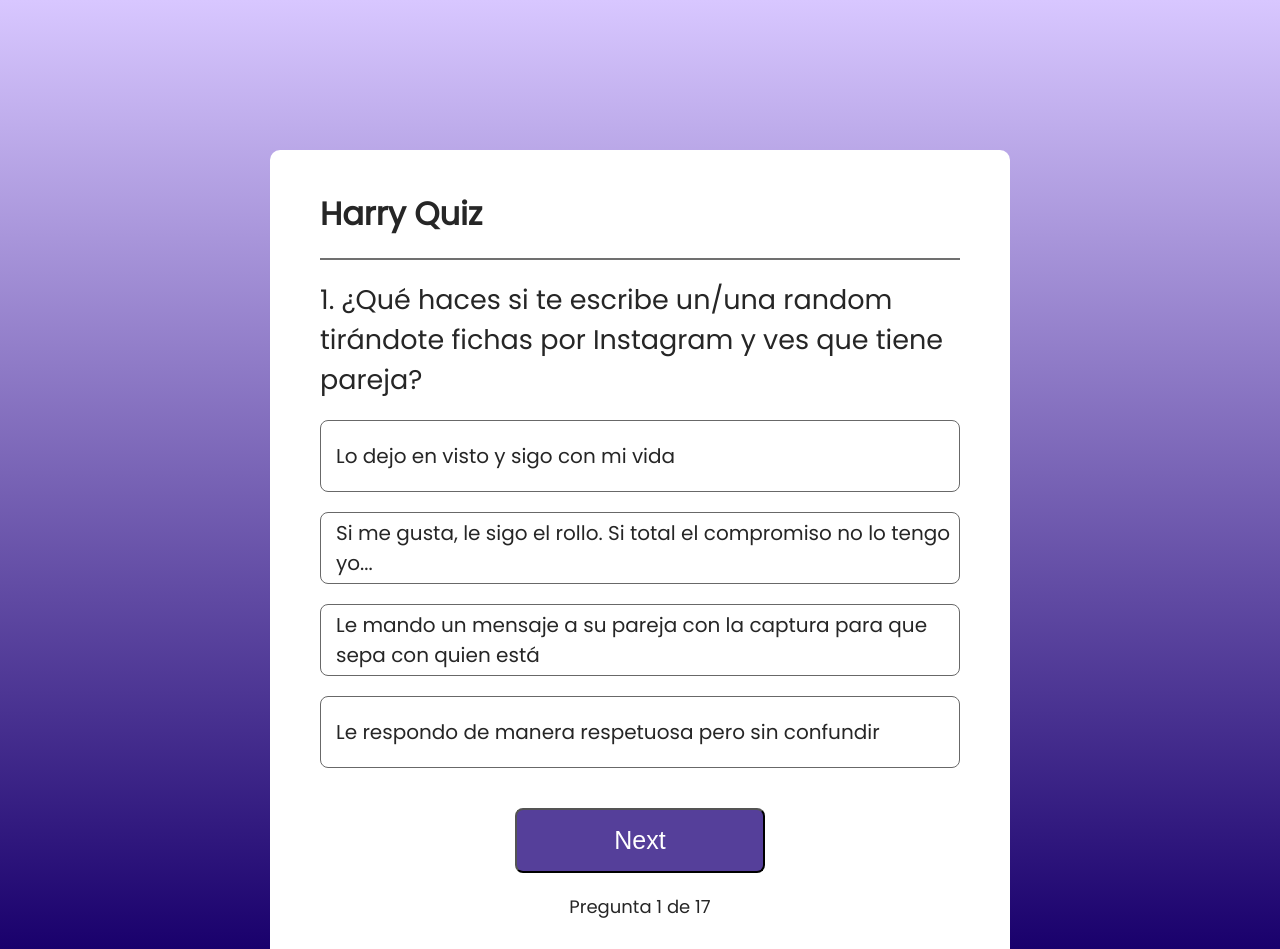
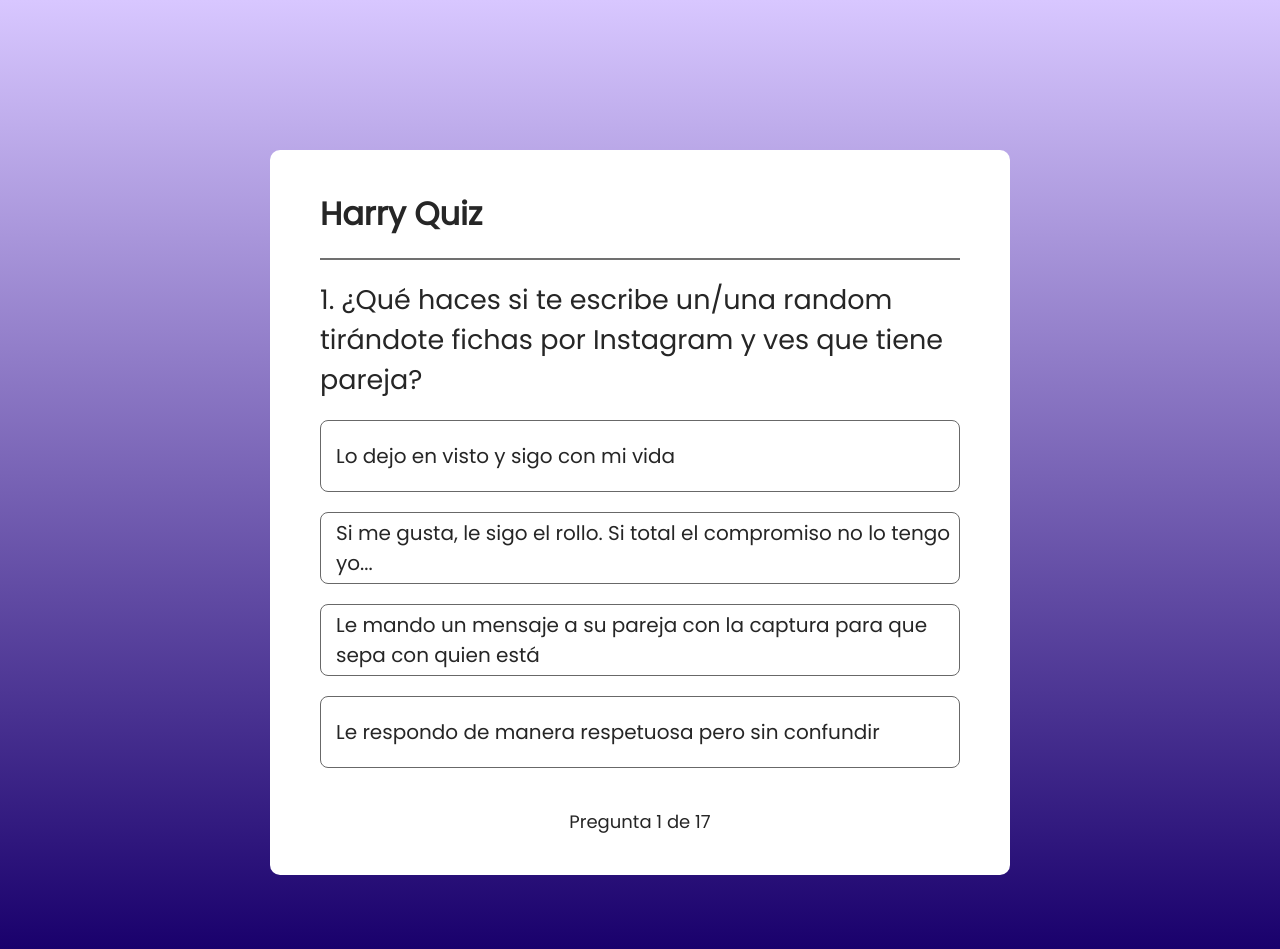
Before and after one commit to luis-mcr/harry-quiz, a React (Vite) app: page / in a window 1280 px wide. Shown: the top 949 px of the page. Built offline with nearby package versions, Linux system fonts and the light colour scheme.

Commit message:
Version 1.1 Movimos los estados de las casas al componente Quiz. Eliminamos el estado question

```diff
--- a/src/App.jsx
+++ b/src/App.jsx
@@ -3,14 +3,14 @@ import Quiz from './components/Quiz/Quiz';
 
 const App = () => {
   // Se hace referencia a las casas de Harry Potter
-  const [Gri, setGri] = useState(0);
-  const [Sly, setSly] = useState(0);
-  const [Huf, setHuf] = useState(0);
-  const [Rav, setRav] = useState(0);
+  // const [Gri, setGri] = useState(0);
+  // const [Sly, setSly] = useState(0);
+  // const [Huf, setHuf] = useState(0);
+  // const [Rav, setRav] = useState(0);
 
   return (
     <>
-      <Quiz Gri={Gri} Sly={Sly} Huf={Huf} Rav={Rav} setGri={setGri} setSly={setSly} setHuf={setHuf} setRav={setRav}/>
+      <Quiz/>
     </>
   )
 }
--- a/src/components/Quiz/Quiz.jsx
+++ b/src/components/Quiz/Quiz.jsx
@@ -3,9 +3,14 @@ import "./Quiz.css";
 import { data } from "../../assets/data.js";
 import { funcionesPuntos } from "../../assets/points.js";
 
-const Quiz = ({ Gri, Sly, Huf, Rav, setGri, setRav, setSly, setHuf }) => {
-  let [index, setIndex] = useState(0);
-  const [question, setQuestion] = useState(data[index]);
+const Quiz = () => {
+  // Se hace referencia a las casas de Harry Potter
+  const [Gri, setGri] = useState(0);
+  const [Sly, setSly] = useState(0);
+  const [Huf, setHuf] = useState(0);
+  const [Rav, setRav] = useState(0);
+
+  const [index, setIndex] = useState(0);
   const [lock, setLock] = useState(false);
   const [result, setResult] = useState(false);
 
@@ -15,8 +20,7 @@ const Quiz = ({ Gri, Sly, Huf, Rav, setGri, setRav, setSly, setHuf }) => {
         setResult(true);
         return 0;
       }
-      setIndex(++index);
-      setQuestion(data[index]);
+      setIndex((prevIndex) => prevIndex + 1);
       deselectOption();
       setLock(false);
     }
@@ -28,7 +32,7 @@ const Quiz = ({ Gri, Sly, Huf, Rav, setGri, setRav, setSly, setHuf }) => {
     if (maxNumber === Gri) {
       return "¡Gryffindor! Que sí pesado, que eres el protagonista. ¿Puedes hablar de algo que no sea ti mismo? Hay momentos en los que deberías pedir ayuda, porque casi matas a tus colegas por creerte invencible. ¡Personaje! Qué pereza...";
     } else if (maxNumber === Sly) {
-      return "¡SlySlytherin! Eres turbio, pero por lo menos vas de cara y, la verdad,... Mejor que te traicione un hijo de puta, que lo ves venir, y ya te esperas la decepción, que un griffindor... Como cierto viejo con barbas que va de colega pero te usa durante 7 películas para salvarse el culo. Pero claro, después el antiguo pretendiente de tu madres, que perece que te odia, en el fondo te está guardando las espaldas. ¿Quién es un hijo de puta al final de cuentas?";
+      return "¡Slytherin! Eres turbio, pero por lo menos vas de cara y, la verdad,... Mejor que te traicione un hijo de puta, que lo ves venir, y ya te esperas la decepción, que un griffindor... Como cierto viejo con barbas que va de colega pero te usa durante 7 películas para salvarse el culo. Pero claro, después el antiguo pretendiente de tu madres, que perece que te odia, en el fondo te está guardando las espaldas. ¿Quién es un hijo de puta al final de cuentas?";
     } else if (maxNumber === Huf) {
       return "¡Hufflepuff! Y tú te creeías de griffindor. Ser un segundón no es nada malo, tu piensa que tu aportación más importante es no molestar. Vas a vivir más años porque vives tranquilo y sin un pesado con gafas con que casi te mata todo el tiempo porque quiere llamar la atención";
     } else {
@@ -62,7 +66,7 @@ const Quiz = ({ Gri, Sly, Huf, Rav, setGri, setRav, setSly, setHuf }) => {
       ) : (
         <>
           <h2>
-            {index + 1}. {question.question}
+            {index + 1}. {data[index].question}
           </h2>
           <ul>
             <li
@@ -79,7 +83,7 @@ const Quiz = ({ Gri, Sly, Huf, Rav, setGri, setRav, setSly, setHuf }) => {
                 );
               }}
             >
-              {question.option1}
+              {data[index].option1}
             </li>
             <li
               onClick={(e) => {
@@ -95,7 +99,7 @@ const Quiz = ({ Gri, Sly, Huf, Rav, setGri, setRav, setSly, setHuf }) => {
                 );
               }}
             >
-              {question.option2}
+              {data[index].option2}
             </li>
             <li
               onClick={(e) => {
@@ -111,7 +115,7 @@ const Quiz = ({ Gri, Sly, Huf, Rav, setGri, setRav, setSly, setHuf }) => {
                 );
               }}
             >
-              {question.option3}
+              {data[index].option3}
             </li>
             <li
               onClick={(e) => {
@@ -127,10 +131,10 @@ const Quiz = ({ Gri, Sly, Huf, Rav, setGri, setRav, setSly, setHuf }) => {
                 );
               }}
             >
-              {question.option4}
+              {data[index].option4}
             </li>
           </ul>
-          <button onClick={next}>Next</button>
+          {lock && <button onClick={next}>Next</button>}
           <div className="index">
             Pregunta {index + 1} de {data.length}
           </div>
```
